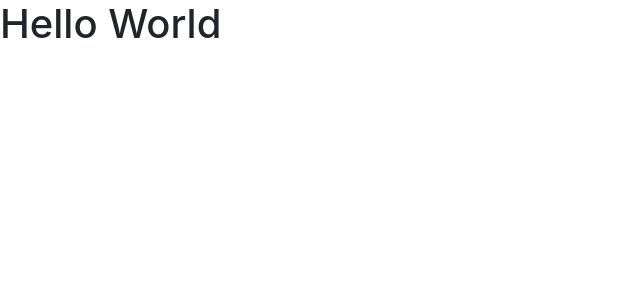
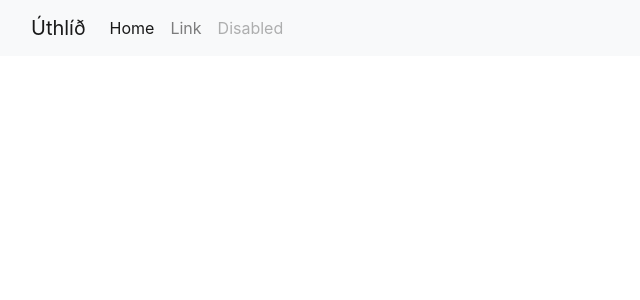
Before and after one commit to andrio10/Uthlid.com, a React (Create React App) app: page / in a window 1280 px wide. Shown: the top 300 px of the page, without its empty margins (0-640 px from the left). Built offline with nearby package versions, Linux system fonts and the light colour scheme.

Commit message:
navbar byrjun

```diff
--- a/src/App.js
+++ b/src/App.js
@@ -1,26 +1,14 @@
-import React, { Component } from 'react';
-import logo from './logo.svg';
-import './App.css';
+import React, { Component } from "react";
+import NavBar from "./components/navbar";
+import "./App.css";
 
 class App extends Component {
   render() {
     return (
-      <div className="App">
-        <header className="App-header">
-          <img src={logo} className="App-logo" alt="logo" />
-          <p>
-            Edit <code>src/App.js</code> and save to reload.
-          </p>
-          <a
-            className="App-link"
-            href="https://reactjs.org"
-            target="_blank"
-            rel="noopener noreferrer"
-          >
-            Learn React
-          </a>
-        </header>
-      </div>
+      <React.Fragment>
+        <NavBar />
+        <main className="container" />
+      </React.Fragment>
     );
   }
 }
--- a/src/components/counter.jsx
+++ /dev/null
@@ -1,9 +0,0 @@
-import React, { Component } from 'react';
-
-class Counter extends Component {
-    render(){
-        return <h1>Hello World</h1>;
-    }
-}
-
-export default Counter;
--- /dev/null
+++ b/src/components/navbar.jsx
@@ -0,0 +1,36 @@
+import React, { Component } from "react";
+
+class NavBar extends Component {
+  render() {
+    return (
+      <nav className="navbar navbar-expand-lg navbar-light bg-light">
+        <div className="container-fluid">
+          <div class="collapse navbar-collapse" id="navbarTogglerDemo01">
+            <a class="navbar-brand" href="#">
+              Úthlíð
+            </a>
+            <ul class="navbar-nav mr-auto mt-2 mt-lg-0">
+              <li class="nav-item active">
+                <a class="nav-link" href="#">
+                  Home <span class="sr-only">(current)</span>
+                </a>
+              </li>
+              <li class="nav-item">
+                <a class="nav-link" href="#">
+                  Link
+                </a>
+              </li>
+              <li class="nav-item">
+                <a class="nav-link disabled" href="#">
+                  Disabled
+                </a>
+              </li>
+            </ul>
+          </div>
+        </div>
+      </nav>
+    );
+  }
+}
+
+export default NavBar;
```
Also changed, not shown: src/index.js (+6 -8 lines).
